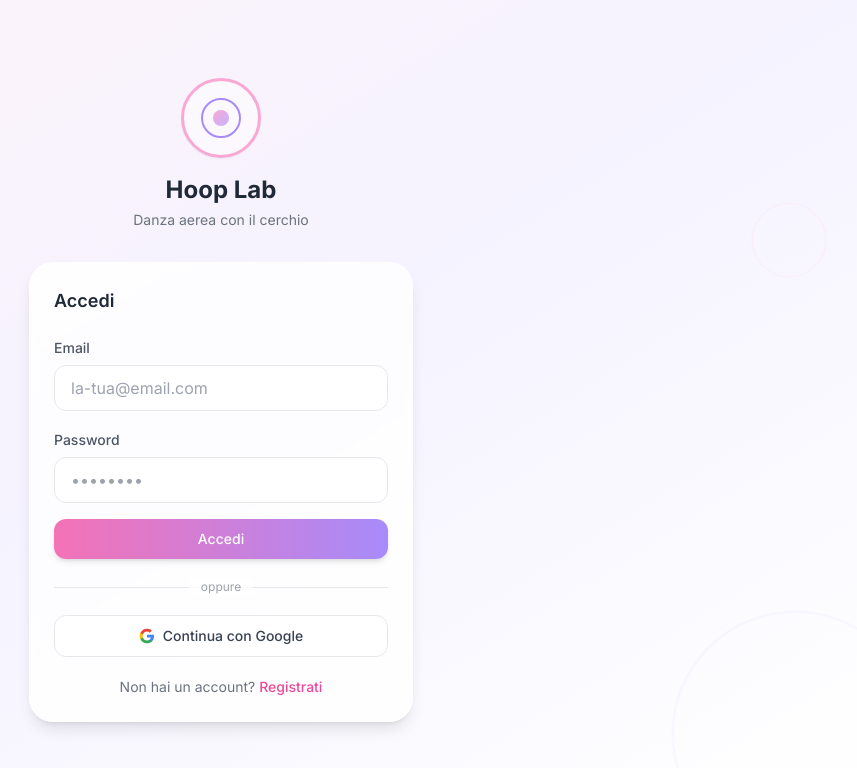
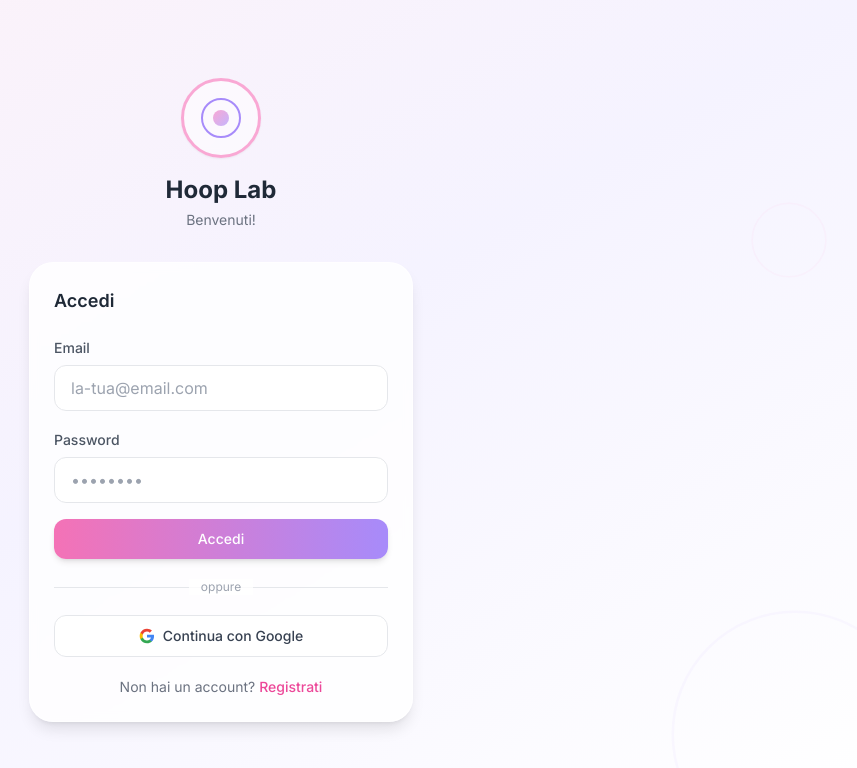
Before and after one commit to bebevio27-prog/hooplab, a React (Vite) app in the folder frontend/: page /login in a window 1280 px wide. Shown: the top 768 px of the page, without its empty margins (419-1276 px from the left). Built offline with nearby package versions, Linux system fonts and the light colour scheme; no server answers.

Commit message:
Update Login.jsx

```diff
--- a/frontend/src/pages/Login.jsx
+++ b/frontend/src/pages/Login.jsx
@@ -69,7 +69,7 @@ export default function Login() {
             </div>
           </div>
           <h1 className="text-2xl font-bold text-gray-800">Hoop Lab</h1>
-          <p className="text-sm text-gray-500 mt-1">Danza aerea con il cerchio</p>
+          <p className="text-sm text-gray-500 mt-1">Benvenuti!</p>
         </div>
 
         {/* Form card */}
```
